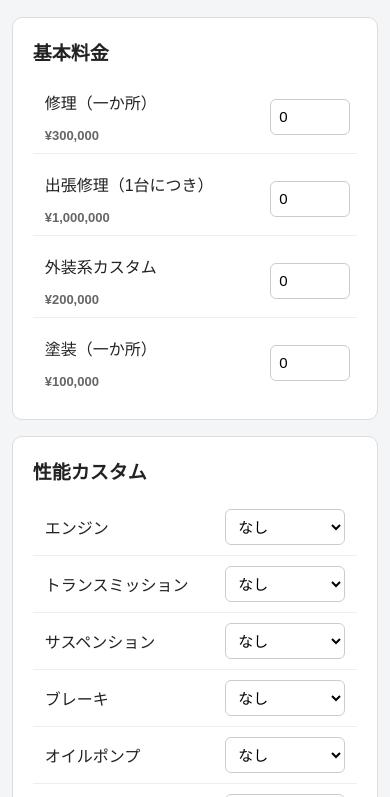
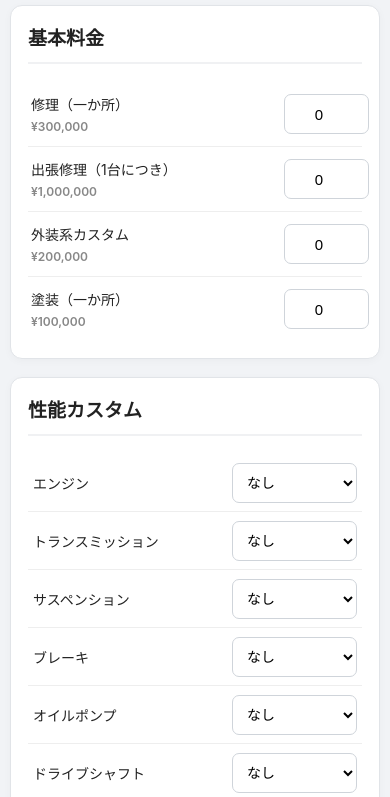
Before and after one commit to yuisiro7165/A1, a plain HTML site: page index.html in a window 390 px wide. Shown: the part 103-900 px from the top of the page. Drawn offline with Linux system fonts and the light colour scheme.

Commit message:
Update style.css

```diff
--- a/style.css
+++ b/style.css
@@ -4,112 +4,215 @@
 
 body {
   margin: 0;
-  font-family: Arial, "Noto Sans JP", sans-serif;
-  background: #f4f5f7;
+  font-family:
+    -apple-system,
+    BlinkMacSystemFont,
+    "Segoe UI",
+    "Noto Sans JP",
+    sans-serif;
+
+  background: #f1f3f6;
   color: #222;
 }
 
+/* =========================
+   全体
+========================= */
+
 .container {
-  width: min(900px, 94%);
-  margin: 30px auto 60px;
+  width: min(900px, calc(100% - 30px));
+  margin: 35px auto 60px;
 }
 
+/* =========================
+   ヘッダー
+========================= */
+
 header {
-  margin-bottom: 20px;
+  margin-bottom: 25px;
 }
 
-h1 {
+header h1 {
   margin: 0;
-  font-size: 28px;
+  font-size: 30px;
+  font-weight: 700;
+  letter-spacing: 0.03em;
 }
 
 header p {
-  margin: 6px 0 0;
-  color: #666;
+  margin: 7px 0 0;
+  color: #777;
+  font-size: 14px;
 }
 
-.card,
-.total-card {
+/* =========================
+   カード
+========================= */
+
+.card {
   background: #fff;
-  border: 1px solid #ddd;
-  border-radius: 10px;
-  padding: 20px;
-  margin-bottom: 16px;
+  border: 1px solid #e1e4e8;
+  border-radius: 12px;
+  padding: 22px;
+  margin-bottom: 18px;
+  box-shadow: 0 2px 8px rgba(0, 0, 0, 0.03);
 }
 
-h2 {
-  margin: 0 0 15px;
+.card h2 {
+  margin: 0 0 18px;
+  padding-bottom: 12px;
+  border-bottom: 2px solid #f0f1f3;
   font-size: 19px;
+  font-weight: 700;
 }
 
+/* =========================
+   通常項目
+========================= */
+
 .item-list {
-  display: grid;
-  gap: 8px;
+  display: flex;
+  flex-direction: column;
 }
 
 .item {
   display: grid;
-  grid-template-columns: 1fr auto 80px;
-  gap: 14px;
+  grid-template-columns: 1fr 150px 85px;
   align-items: center;
-  min-height: 50px;
-  padding: 10px 12px;
-  border-bottom: 1px solid #eee;
+  gap: 15px;
+
+  min-height: 58px;
+  padding: 9px 5px;
+
+  border-bottom: 1px solid #eeeeee;
 }
 
 .item:last-child {
-  border-bottom: 0;
+  border-bottom: none;
+}
+
+.item span {
+  font-size: 15px;
 }
 
 .item strong {
-  min-width: 120px;
   text-align: right;
   font-size: 14px;
+  font-weight: 600;
+  color: #555;
 }
 
-.qty,
-.tier {
-  width: 80px;
-  height: 36px;
-  border: 1px solid #ccc;
-  border-radius: 6px;
+/* =========================
+   数量入力
+========================= */
+
+.qty {
+  width: 85px;
+  height: 40px;
+
+  padding: 0 10px;
+
+  border: 1px solid #cfd4da;
+  border-radius: 7px;
+
   background: #fff;
-  padding: 5px 8px;
+
   font-size: 15px;
+  text-align: center;
+
+  outline: none;
+  transition: 0.15s;
+}
+
+.qty:focus {
+  border-color: #555;
+  box-shadow: 0 0 0 3px rgba(0, 0, 0, 0.06);
+}
+
+/* =========================
+   性能カスタム
+========================= */
+
+.tier-row {
+  display: grid;
+  grid-template-columns: 1fr 200px;
+
+  align-items: center;
+  gap: 20px;
+
+  min-height: 58px;
+  padding: 8px 5px;
+
+  border-bottom: 1px solid #eeeeee;
+}
+
+.tier-row:last-child {
+  border-bottom: none;
+}
+
+.tier-row span {
+  font-size: 15px;
+  font-weight: 500;
 }
 
 .tier {
   width: 100%;
+  height: 40px;
+
+  padding: 0 10px;
+
+  border: 1px solid #cfd4da;
+  border-radius: 7px;
+
+  background: #fff;
+
+  font-size: 14px;
+
+  cursor: pointer;
+  outline: none;
 }
 
-.tier-row {
-  display: grid;
-  grid-template-columns: 1fr 180px;
-  gap: 14px;
-  align-items: center;
-  padding: 10px 12px;
-  border-bottom: 1px solid #eee;
+.tier:focus {
+  border-color: #555;
+  box-shadow: 0 0 0 3px rgba(0, 0, 0, 0.06);
 }
 
-.tier-row:last-child {
-  border-bottom: 0;
-}
+/* =========================
+   合計金額
+========================= */
 
 .total-card {
   display: flex;
+  align-items: center;
   justify-content: space-between;
-  align-items: center;
+
+  padding: 22px 25px;
+
+  margin-top: 22px;
+  margin-bottom: 15px;
+
   background: #222;
   color: #fff;
+
+  border-radius: 12px;
+
+  box-shadow: 0 3px 10px rgba(0, 0, 0, 0.12);
 }
 
 .total-card span {
-  font-size: 18px;
+  font-size: 17px;
+  font-weight: 600;
 }
 
 .total-card strong {
   font-size: 30px;
+  font-weight: 700;
+  letter-spacing: 0.02em;
 }
+
+/* =========================
+   ボタン
+========================= */
 
 .actions {
   display: flex;
@@ -117,39 +220,93 @@ h2 {
 }
 
 button {
-  border: 0;
+  height: 44px;
+
+  padding: 0 22px;
+
+  border: none;
   border-radius: 7px;
-  padding: 12px 20px;
+
   background: #222;
   color: #fff;
-  font-size: 15px;
+
+  font-size: 14px;
+  font-weight: 600;
+
   cursor: pointer;
+
+  transition:
+    background 0.15s,
+    transform 0.1s;
 }
 
 button:hover {
-  opacity: .85;
+  background: #333;
+}
+
+button:active {
+  transform: scale(0.98);
 }
 
 button.secondary {
-  background: #777;
+  background: #8a8f94;
 }
+
+button.secondary:hover {
+  background: #70757a;
+}
+
+/* =========================
+   メッセージ
+========================= */
 
 .message {
   min-height: 20px;
-  margin-top: 10px;
+  margin: 12px 0 0;
+
   color: #26734d;
+  font-size: 13px;
 }
 
+/* =========================
+   スマホ
+========================= */
+
 @media (max-width: 650px) {
+
+  .container {
+    width: calc(100% - 20px);
+    margin-top: 20px;
+  }
+
+  header h1 {
+    font-size: 25px;
+  }
+
+  .card {
+    padding: 17px;
+  }
+
+  /* 通常項目 */
   .item {
     grid-template-columns: 1fr 75px;
+    gap: 5px 10px;
+
+    padding: 12px 3px;
+  }
+
+  .item span {
+    font-size: 14px;
   }
 
   .item strong {
     grid-column: 1;
+    grid-row: 2;
+
     text-align: left;
-    font-size: 13px;
-    color: #666;
+
+    font-size: 12px;
+    color: #888;
   }
 
   .item .qty {
@@ -157,17 +314,35 @@ button.secondary {
     grid-row: 1 / span 2;
   }
 
+  /* 性能カスタム */
   .tier-row {
-    grid-template-columns: 1fr 120px;
+    grid-template-columns: 1fr 125px;
+    gap: 10px;
   }
 
+  .tier-row span {
+    font-size: 14px;
+  }
+
+  /* 合計 */
   .total-card {
+    padding: 20px;
+
     align-items: flex-start;
     flex-direction: column;
     gap: 8px;
   }
 
   .total-card strong {
-    font-size: 26px;
+    font-size: 27px;
+  }
+
+  /* ボタン */
+  .actions {
+    width: 100%;
+  }
+
+  button {
+    flex: 1;
   }
 }
```
